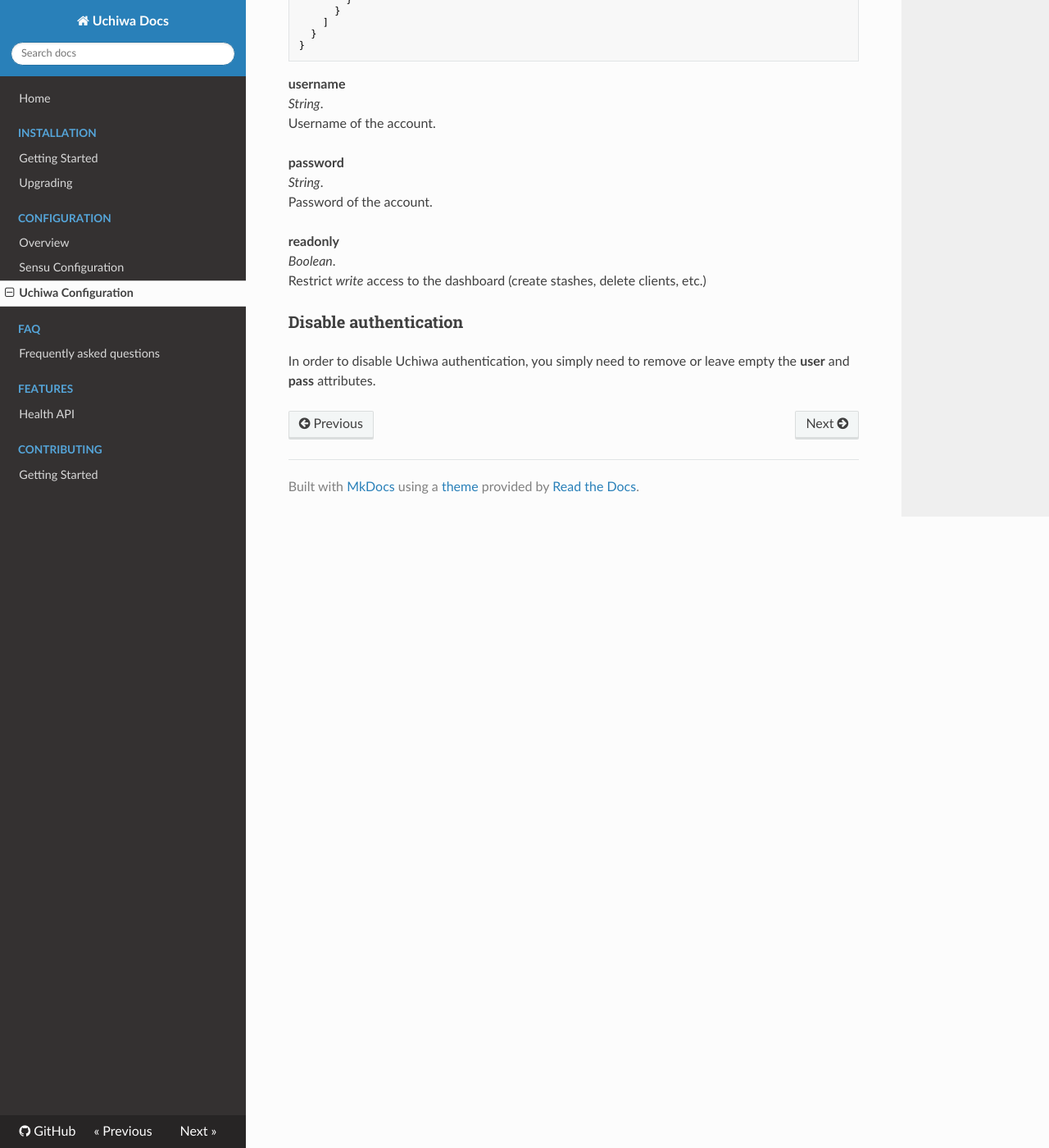
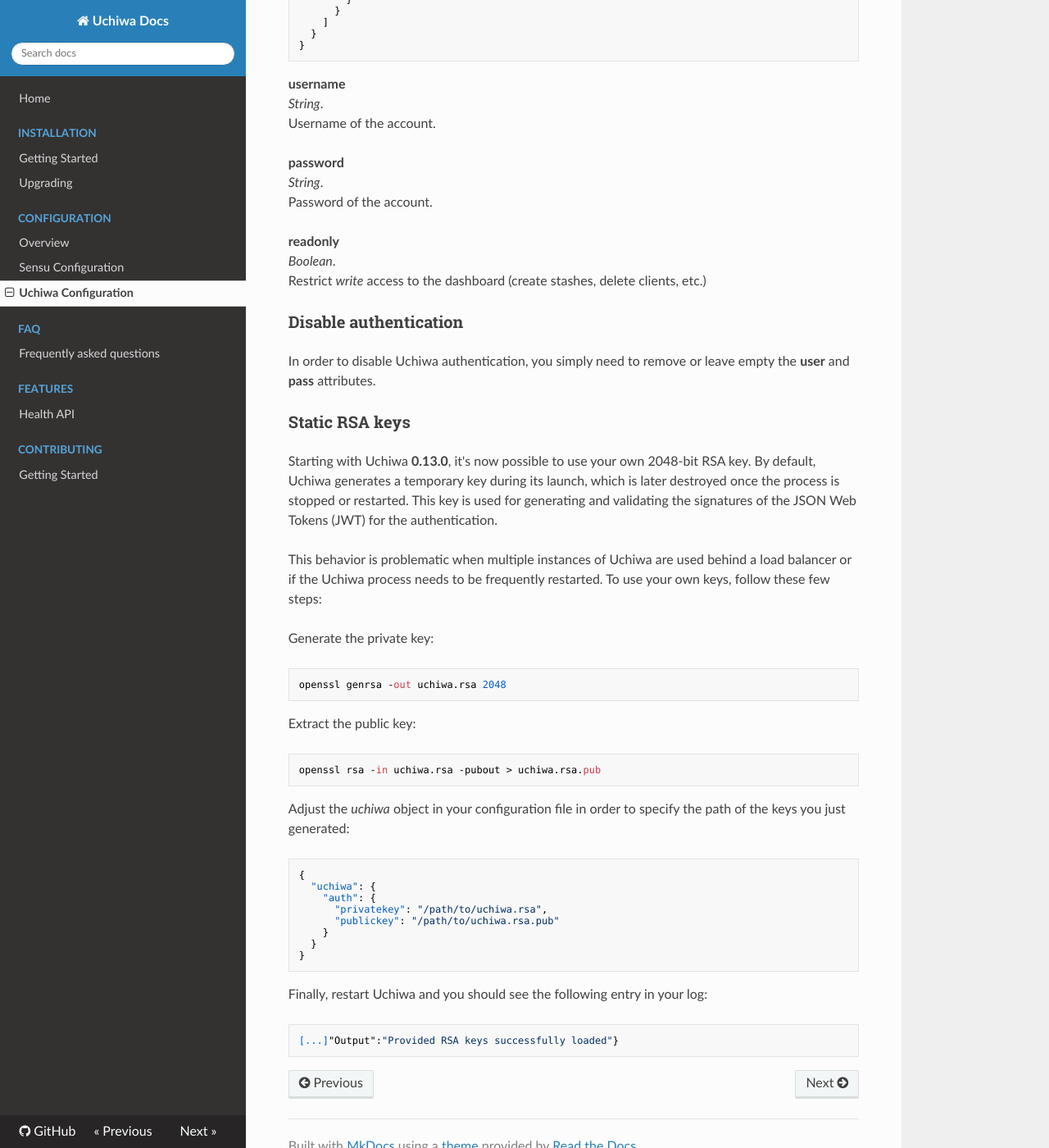
Before and after one commit to palourde/uchiwa-docs, an MkDocs documentation site: the page built from docs/configuration/uchiwa.md, in a window 1280 px wide and 1400 px high, scrolled down 1418 px. Shown: the whole window at 82% size. Built offline with MkDocs 1.6.1, drawn with Linux system fonts in a browser that asks for light colours; nearby versions of some CDN libraries; old or Windows-style settings are respelled for this version of MkDocs.

Commit message:
Static RSA keys feature

````diff
--- a/docs/configuration/uchiwa.md
+++ b/docs/configuration/uchiwa.md
@@ -84,3 +84,35 @@
 
 ### Disable authentication
 In order to disable Uchiwa authentication, you simply need to remove or leave empty the **user** and **pass** attributes.
+
+### Static RSA keys
+Starting with Uchiwa **0.13.0**, it's now possible to use your own 2048-bit RSA key. By default, Uchiwa generates a temporary key during its launch, which is later destroyed once the process is stopped or restarted. This key is used for generating and validating the signatures of the JSON Web Tokens (JWT) for the authentication.
+
+This behavior is problematic when multiple instances of Uchiwa are used behind a load balancer or if the Uchiwa process needs to be frequently restarted. To use your own keys, follow these few steps:
+
+Generate the private key:
+```
+openssl genrsa -out uchiwa.rsa 2048
+```
+
+Extract the public key:
+```
+openssl rsa -in uchiwa.rsa -pubout > uchiwa.rsa.pub
+```
+
+Adjust the *uchiwa* object in your configuration file in order to specify the path of the keys you just generated:
+```
+{
+  "uchiwa": {
+    "auth": {
+      "privatekey": "/path/to/uchiwa.rsa",
+      "publickey": "/path/to/uchiwa.rsa.pub"
+    }
+  }
+}
+```
+
+Finally, restart Uchiwa and you should see the following entry in your log:
+```
+[...]"Output":"Provided RSA keys successfully loaded"}
+```
````
